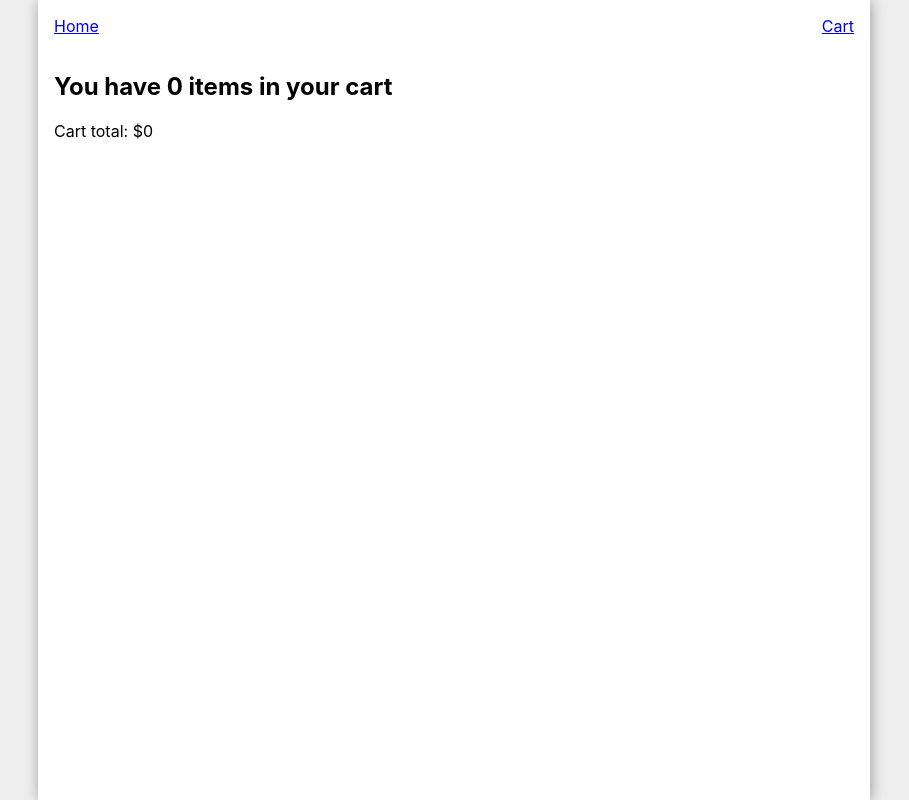
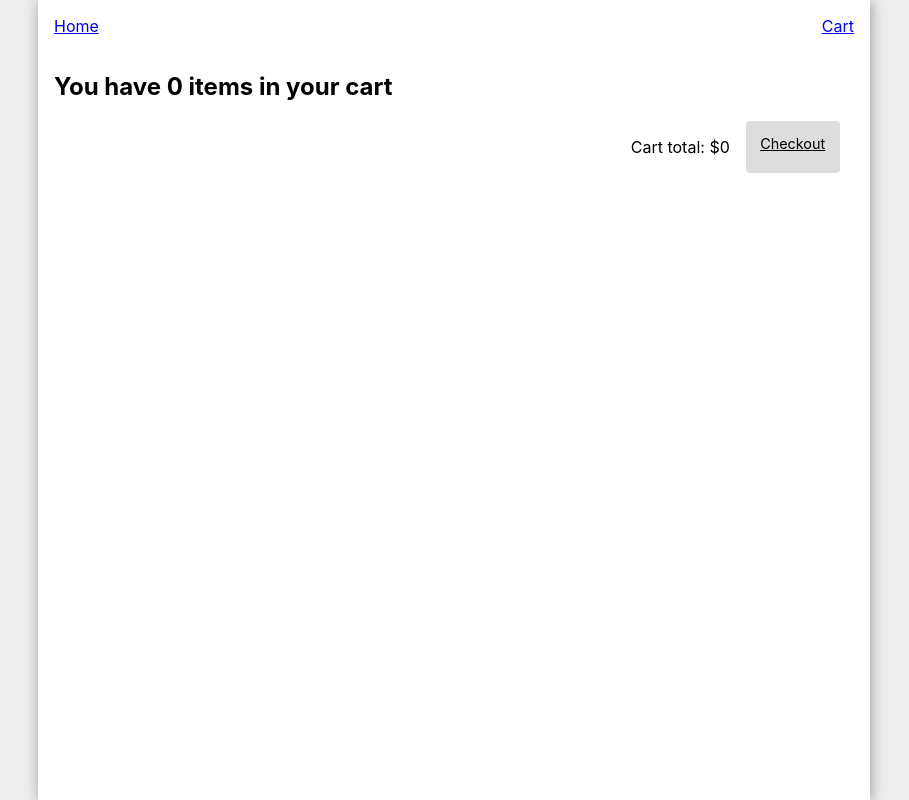
Before and after one commit to AsherFoster/frontend-challenge, a React (Create React App) app: page /cart in a window 1280 px wide. Shown: the whole page, without its empty margins (186-1095 px from the left). Built offline with nearby package versions, Linux system fonts and the light colour scheme.

Commit message:
Nothing to see here, just adjusting buttons

```diff
--- a/src/index.css
+++ b/src/index.css
@@ -21,13 +21,16 @@ code {
   flex: 1;
 }
 
-button {
+button, .button {
   padding: 1em;
   margin-right: 1em;
-  background: #CCC;
+  background: #DDD;
   border-radius: 4px;
   border: none;
+  font-size: 0.9em;
+  color: #000;
+  cursor: pointer;
 }
-button:hover {
+button:hover, .button:hover {
   background: #BBB;
 }
--- a/src/views/Cart.tsx
+++ b/src/views/Cart.tsx
@@ -16,7 +16,13 @@ const Cart = () => {
           <i style={{minWidth: '5em', textAlign: 'right'}}>{currency(item.quantity * item.product.price)}</i>
         </li>))}
       </ul>
-      <p>Cart total: {currency(total)}</p>
+
+      <div className="flexWrap">
+        <span className="flex" />
+        <p style={{marginRight: '1em'}}>Cart total: {currency(total)}</p>
+        {/* Don't question this line. */}
+        <a className="button" href="#" onClick={() => window.location.href = "https://youtu.be/dQw4w9WgXcQ"}>Checkout</a>
+      </div>
     </div>)}
   </CartContext.Consumer>)
 };
```
